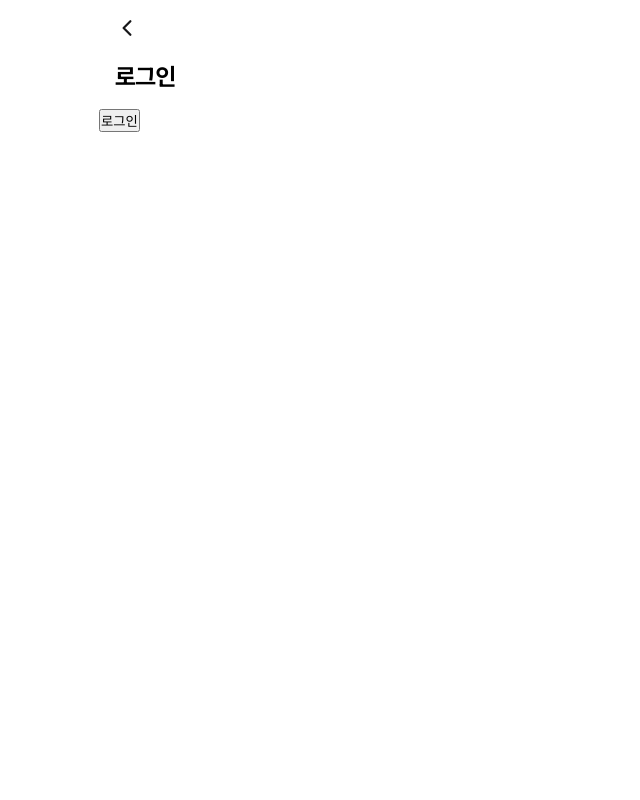
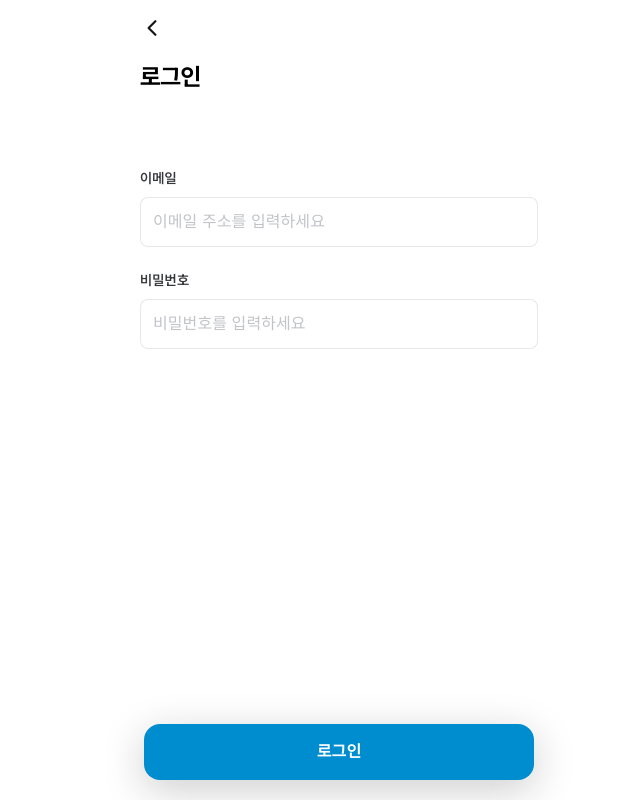
Before and after one commit to jeongdeun-ai/front-end, a React (Vite) app: page /login in a window 1280 px wide. Shown: the whole page, without its empty margins (301-941 px from the left). Built offline with nearby package versions, Linux system fonts and the light colour scheme.

Commit message:
Feat: GetStarted, Login, Signup page

```diff
--- a/src/App.jsx
+++ b/src/App.jsx
@@ -18,7 +18,7 @@ export default App;
 
 const AppContainer = styled.div`
   width: 100%;
-  max-width: 480px;
+  max-width: 430px;
   margin: 0 auto;
   background-color: var(--background-primary);
   min-height: 100vh;
--- /dev/null
+++ b/src/components/FloatingButton.jsx
@@ -0,0 +1,40 @@
+// components/common/FloatingButton.jsx
+import styled from "styled-components";
+
+const FloatingButton = ({ children, onClick, type = "button" }) => {
+  return (
+    <Wrapper>
+      <Button type={type} onClick={onClick}>
+        {children}
+      </Button>
+    </Wrapper>
+  );
+};
+
+export default FloatingButton;
+
+const Wrapper = styled.div`
+  padding: 20px;
+`;
+
+const Button = styled.button`
+  width: 100%;
+  padding: 16px;
+  border-radius: 16px;
+  background: var(--button-brand);
+  box-shadow: 0px 10px 40px 0px rgba(29, 22, 23, 0.21);
+
+  color: white;
+  font-size: 16px;
+  font-weight: 600;
+  cursor: pointer;
+  border: none;
+  line-height: 150%;
+  letter-spacing: 0.091px;
+
+  transition: background 0.25s ease, transform 0.2s ease;
+
+  &:hover {
+    background: var(--button-brand-hover);
+  }
+`;
--- /dev/null
+++ b/src/components/TextField.jsx
@@ -0,0 +1,87 @@
+import styled from "styled-components";
+import { useState } from "react";
+
+const TextField = ({ label, placeholder, description, ...props }) => {
+  const [isFocused, setIsFocused] = useState(false);
+
+  return (
+    <Wrapper>
+      {label && <Label>{label}</Label>}
+      <InputWrapper $focused={isFocused}>
+        <StyledInput
+          placeholder={placeholder}
+          onFocus={() => setIsFocused(true)}
+          onBlur={() => setIsFocused(false)}
+          {...props}
+        />
+      </InputWrapper>
+      {description && <Description>{description}</Description>}
+    </Wrapper>
+  );
+};
+
+const Wrapper = styled.div`
+  display: flex;
+  flex-direction: column;
+  gap: 8px;
+  width: 100%;
+`;
+
+const Label = styled.label`
+  color: var(--text-secondary);
+  font-family: Pretendard;
+  font-size: 14px;
+  font-style: normal;
+  font-weight: 600;
+  line-height: 142.9%;
+  letter-spacing: 0.203px;
+`;
+
+const InputWrapper = styled.div`
+  display: flex;
+  padding: 12px;
+  justify-content: center;
+  align-items: center;
+  gap: 12px;
+  flex: 1 0 0;
+
+  border-radius: 8px;
+  border: 1.5px solid
+    ${({ $focused }) =>
+      $focused ? "var(--line-brand)" : "var(--line-secondary)"};
+  background-color: white;
+  transition: border 0.2s ease;
+
+  &:focus-within {
+    border-color: var(--line-brand);
+  }
+`;
+
+const StyledInput = styled.input`
+  width: 100%;
+  border: none;
+  outline: none;
+  background: transparent;
+
+  font-size: 16px;
+  font-style: normal;
+  font-weight: 400;
+  line-height: 150%;
+  letter-spacing: 0.091px;
+
+  color: var(--text-primary);
+
+  &::placeholder {
+    overflow: hidden;
+    color: var(--text-quaternary);
+    text-overflow: ellipsis;
+  }
+`;
+
+const Description = styled.span`
+  font-size: 12px;
+  font-family: Pretendard;
+  color: var(--text-tertiary);
+`;
+
+export default TextField;
--- a/src/pages/GetStarted.jsx
+++ b/src/pages/GetStarted.jsx
@@ -1,15 +1,106 @@
 import { useNavigate } from "react-router-dom";
+import styled from "styled-components";
+import welcomeImg from "../assets/svg/welcome.svg";
 
 const GetStarted = () => {
   const navigate = useNavigate();
 
   return (
-    <div>
-      <h1>Welcome</h1>
-      <button onClick={() => navigate("/login")}>로그인</button>
-      <button onClick={() => navigate("/signup")}>회원가입</button>
-    </div>
+    <Wrapper>
+      <ContentArea>
+        <WelcomeImage src={welcomeImg} alt="Welcome" />
+      </ContentArea>
+      <StickyButtons>
+        <ButtonWhite onClick={() => navigate("/login")}>로그인</ButtonWhite>
+        <ButtonBrand onClick={() => navigate("/signup")}>회원가입</ButtonBrand>
+      </StickyButtons>
+    </Wrapper>
   );
 };
 
+const Wrapper = styled.div`
+  display: flex;
+  flex-direction: column;
+  height: 100vh;
+  background: var(
+    --Gradient,
+    linear-gradient(
+      180deg,
+      var(--background-primary, #fff) 0%,
+      var(--background-brand, #008dcf) 33.17%,
+      var(--background-primary, #fff) 87.08%
+    )
+  );
+`;
+
+const ContentArea = styled.div`
+  flex: 1;
+  overflow-y: auto;
+  display: flex;
+  flex-direction: column;
+  align-items: center;
+  padding-top: 30vh;
+`;
+
+const WelcomeImage = styled.img`
+  width: 70%;
+`;
+
+const StickyButtons = styled.div`
+  padding: 20px;
+  display: flex;
+  flex-direction: row;
+  gap: 16px;
+`;
+
+const ButtonWhite = styled.button`
+  width: 100%;
+  padding: 16px;
+  border-radius: 12px;
+  border: 1px solid var(--line-secondary);
+  color: var(--text-brand);
+  background-color: var(--button-primary);
+  font-size: 16px;
+  font-style: normal;
+  font-weight: 600;
+  line-height: 150%;
+  letter-spacing: 0.091px;
+  cursor: pointer;
+  transition: background 0.25s ease, transform 0.2s ease;
+
+  &:hover {
+    background: var(--button-primary-hover);
+  }
+
+  &:disabled {
+    opacity: 0.6;
+    cursor: not-allowed;
+  }
+`;
+
+const ButtonBrand = styled.button`
+  width: 100%;
+  padding: 16px;
+  border-radius: 12px;
+  border: 0px;
+  color: var(--text-brand-invert);
+  background-color: var(--button-brand);
+  font-size: 16px;
+  font-style: normal;
+  font-weight: 600;
+  line-height: 150%;
+  letter-spacing: 0.091px;
+  cursor: pointer;
+  transition: background 0.25s ease, transform 0.2s ease;
+
+  &:hover {
+    background: var(--button-brand-hover);
+  }
+
+  &:disabled {
+    opacity: 0.6;
+    cursor: not-allowed;
+  }
+`;
+
 export default GetStarted;
--- a/src/pages/Login.jsx
+++ b/src/pages/Login.jsx
@@ -1,5 +1,8 @@
 import { useNavigate } from "react-router-dom";
 import Navigation from "../components/Navigation";
+import FloatingButton from "../components/FloatingButton";
+import TextField from "../components/TextField";
+import styled from "styled-components";
 
 const Login = () => {
   const navigate = useNavigate();
@@ -9,11 +12,39 @@ const Login = () => {
   };
 
   return (
-    <div>
+    <LoginWrapper>
       <Navigation title="로그인" />
-      <button onClick={handleLogin}>로그인</button>
-    </div>
+      <Content>
+        <TextField
+          label="이메일"
+          placeholder="이메일 주소를 입력하세요"
+          type="email"
+        />
+        <TextField
+          label="비밀번호"
+          placeholder="비밀번호를 입력하세요"
+          type="password"
+        />
+      </Content>
+      <FloatingButton onClick={handleLogin}>로그인</FloatingButton>
+    </LoginWrapper>
   );
 };
 
+const LoginWrapper = styled.div`
+  height: 100vh;
+  display: flex;
+  flex-direction: column;
+`;
+
+const Content = styled.div`
+  flex: 1;
+  overflow-y: auto;
+  padding: 60px 16px;
+
+  display: flex;
+  flex-direction: column;
+  gap: 24px;
+`;
+
 export default Login;
--- a/src/pages/Signup.jsx
+++ b/src/pages/Signup.jsx
@@ -1,6 +1,8 @@
-// SignUp.jsx
 import { useNavigate } from "react-router-dom";
 import Navigation from "../components/Navigation";
+import FloatingButton from "../components/FloatingButton";
+import styled from "styled-components";
+import TextField from "../components/TextField";
 
 const Signup = () => {
   const navigate = useNavigate();
@@ -10,11 +12,96 @@ const Signup = () => {
   };
 
   return (
-    <div>
+    <SignupWrapper>
       <Navigation title="회원가입" />
-      <button onClick={handleSignUp}>회원가입</button>
-    </div>
+      <Contents>
+        <Content>
+          <Title>보호자 정보</Title>
+          <TextField
+            label="이메일"
+            placeholder="이메일 주소를 입력하세요"
+            description="로그인에 사용되는 이메일입니다."
+            type="email"
+          />
+          <TextField
+            label="비밀번호"
+            placeholder="비밀번호를 입력하세요"
+            description="로그인에 사용되는 비밀번호입니다."
+            type="password"
+          />
+          <TextField
+            label="보호자 이름"
+            placeholder="보호자 이름을 입력하세요"
+            description="보호자 이름을 입력해주세요."
+            type="text"
+          />
+          <TextField
+            label="보호자 연락처"
+            placeholder="보호자 연락처를 입력하세요"
+            description="보호자 연락처를 입력해주세요."
+            type="tel"
+          />
+          <TextField
+            label="보호자와 어르신과의 관계"
+            placeholder="보호자와 어르신과의 관계를 입력하세요"
+            description="보호자와 어르신과의 관계를 입력해주세요."
+            type="text"
+          />
+        </Content>
+        <Content>
+          <Title>어르신 정보</Title>
+          <TextField
+            label="이름"
+            placeholder="이름을 입력하세요"
+            description="어르신 이름을 입력해주세요."
+            type="text"
+          />
+          <TextField
+            label="성별"
+            placeholder="성별을 입력하세요"
+            description="어르신 성별을 입력해주세요."
+            type="text"
+          />
+          <TextField
+            label="생년월일"
+            placeholder="생년월일을 입력하세요"
+            description="어르신 생년월일을 입력해주세요."
+            type="date"
+          />
+        </Content>
+      </Contents>
+      <FloatingButton onClick={handleSignUp}>가입하기</FloatingButton>
+    </SignupWrapper>
   );
 };
 
 export default Signup;
+
+const SignupWrapper = styled.div`
+  height: 100vh;
+  display: flex;
+  flex-direction: column;
+`;
+
+const Contents = styled.div`
+  flex: 1;
+  overflow-y: auto;
+  padding: 24px 16px;
+  display: flex;
+  flex-direction: column;
+  gap: 60px;
+`;
+
+const Content = styled.div`
+  display: flex;
+  flex-direction: column;
+  gap: 24px;
+`;
+
+const Title = styled.h2`
+  color: var(--text-primary);
+  font-size: 17px;
+  font-style: normal;
+  font-weight: 600;
+  line-height: 141.2%;
+`;
--- a/src/styles/color.css
+++ b/src/styles/color.css
@@ -90,7 +90,10 @@
   --text-quaternary: var(--color-neutral-90);
   --text-brand: var(--color-light-blue-40);
   --text-brand-invert: var(--color-common-100);
-  --button-primary: var(--color-light-blue-40);
+  --button-brand: var(--color-light-blue-40);
+  --button-brand-hover: var(--color-light-blue-30);
+  --button-primary: var(--color-common-100);
+  --button-primary-hover: var(--color-neutral-98);
   --button-disable: var(--color-neutral-98);
   --line-primary: rgba(112, 115, 124, 0.2199999988079071);
   --line-secondary: rgba(112, 115, 124, 0.1599999964237213);
```
Also changed, not shown: src/assets/svg/welcome.svg (added).
